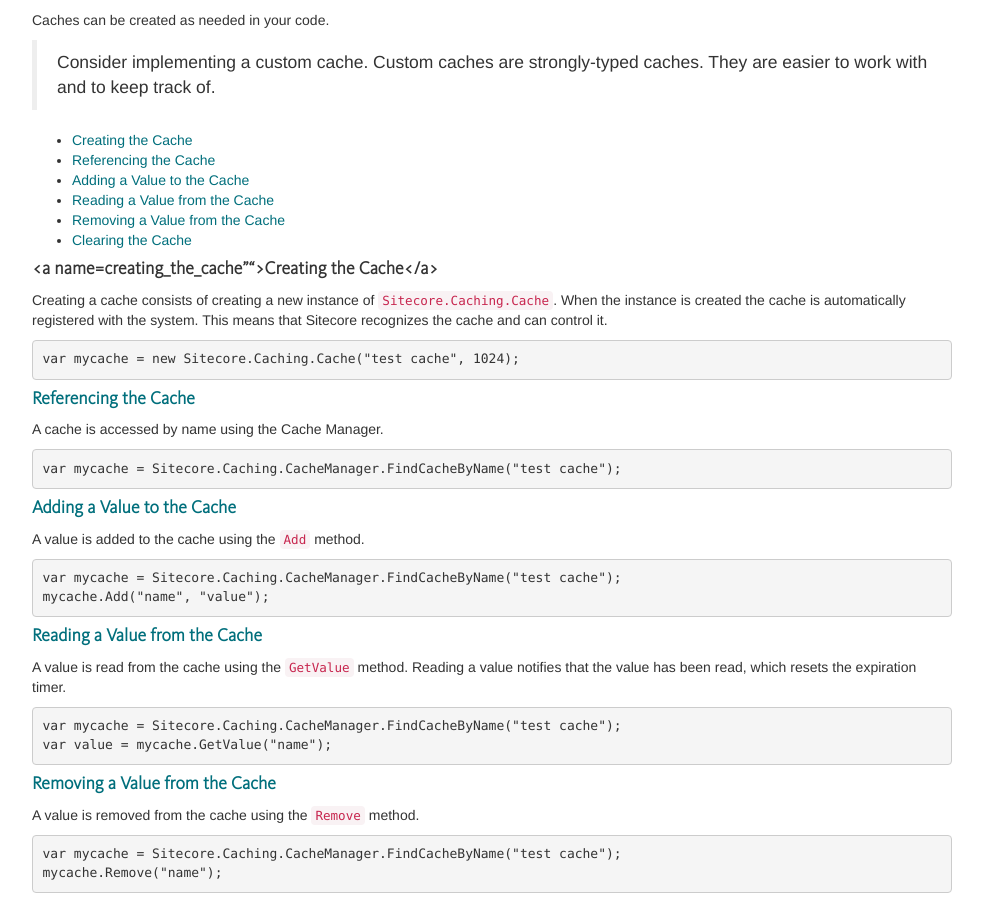
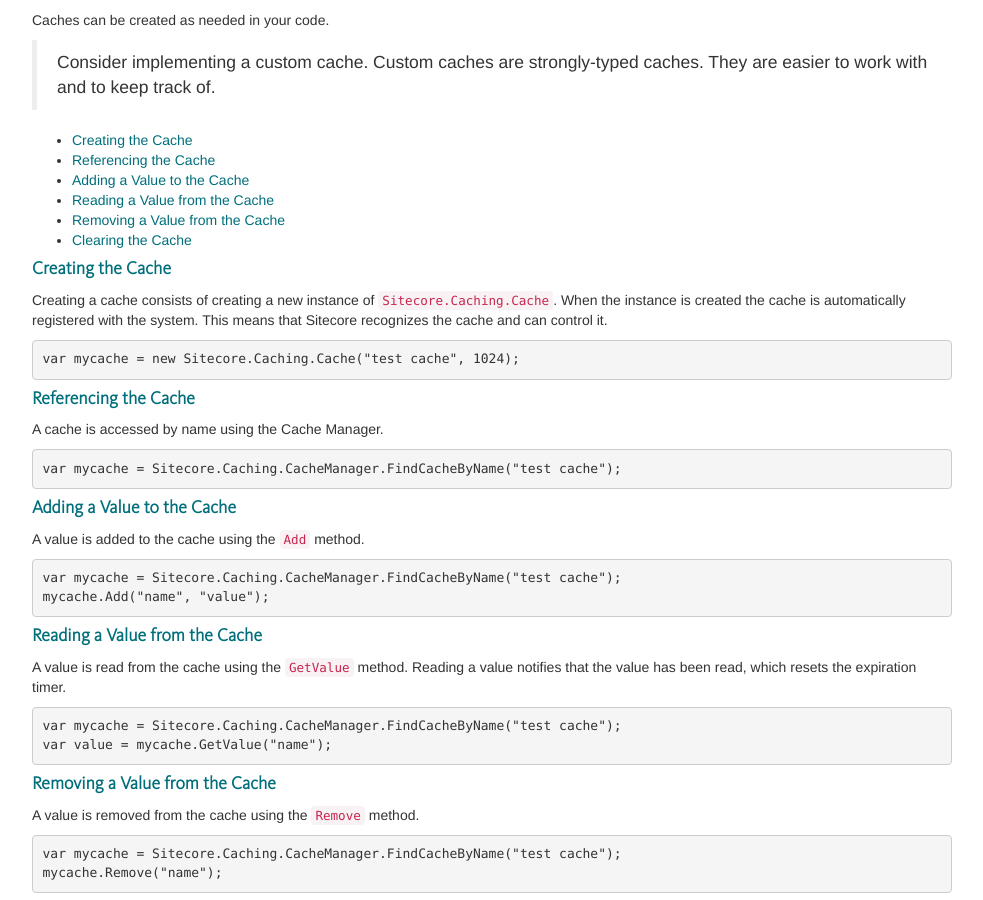
Before and after one commit to Sitecore-Community/docs, a Jekyll site: the page built from documentation/Sitecore Fundamentals/Caching/index.md, in a window 1280 px wide and 900 px high, scrolled down 1228 px. Shown: the whole window, without its empty margins (243-1226 px from the left). Built offline with Jekyll 4.4.1, drawn with Linux system fonts in a browser that asks for light colours; nearby versions of some CDN libraries; a script that is not in the unit is left out; comment, search, counter and statistics services are not loaded.

Commit message:
Fix broken link anchor by moving the text into quote

```diff
--- a/documentation/Sitecore Fundamentals/Caching/index.md
+++ b/documentation/Sitecore Fundamentals/Caching/index.md
@@ -58,7 +58,7 @@
 * [Removing a Value from the Cache](#removing_a_value_from_the_cache)
 * [Clearing the Cache](#clearing_the_cache)
 
-#### <a name=creating_the_cache"">Creating the Cache</a>
+#### <a name="creating_the_cache">Creating the Cache</a>
 Creating a cache consists of creating a new instance of `Sitecore.Caching.Cache`. When the instance is created the cache is automatically registered with the system. This means that Sitecore recognizes the cache and can control it.
 
 	var mycache = new Sitecore.Caching.Cache("test cache", 1024);
```
